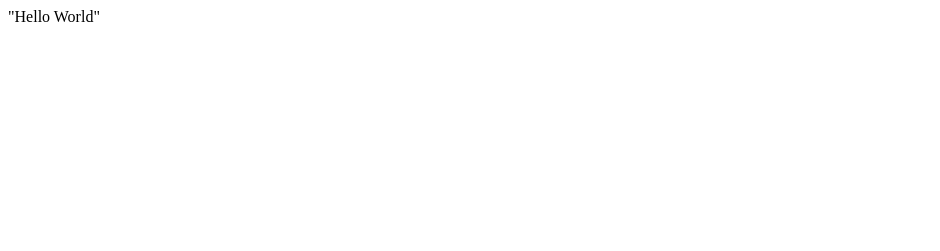
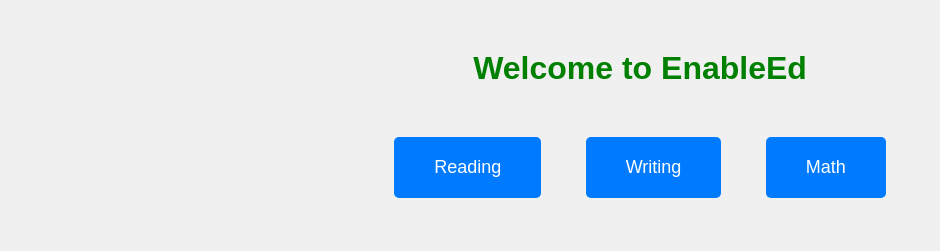
Before and after one commit to ujukim2026/ujukim2026.github.io, a plain HTML site: page index.html in a window 1280 px wide. Shown: the whole page, without its empty margins (0-940 px from the left). Drawn offline with Linux system fonts and the light colour scheme.

Commit message:
first page

```diff
--- a/index.html
+++ b/index.html
@@ -1 +1,60 @@
-"Hello World"
+<!DOCTYPE html>
+<html lang="en">
+<head>
+  <meta charset="UTF-8">
+  <meta name="viewport" content="width=device-width, initial-scale=1.0">
+  <title>EnableEd - Home</title>
+  <style>
+    body {
+      font-family: Arial, sans-serif;
+      margin: 0;
+      padding: 0;
+      background-color: #f0f0f0;
+    }
+    .container {
+      max-width: 800px;
+      margin: 50px auto;
+      text-align: center;
+    }
+    h1 {
+      color: green;
+    }
+    .options {
+      margin-top: 50px;
+    }
+    .option-button {
+      display: inline-block;
+      padding: 20px 40px;
+      margin: 0 20px;
+      font-size: 18px;
+      color: white;
+      background-color: #007bff;
+      border: none;
+      border-radius: 5px;
+      cursor: pointer;
+      transition: background-color 0.3s ease;
+    }
+    .option-button:hover {
+      background-color: #0056b3;
+    }
+  </style>
+</head>
+<body>
+
+<div class="container">
+  <h1>Welcome to <span style="color: green;">EnableEd</span></h1>
+  <div class="options">
+    <button class="option-button" onclick="redirectTo('reading')">Reading</button>
+    <button class="option-button" onclick="redirectTo('writing')">Writing</button>
+    <button class="option-button" onclick="redirectTo('math')">Math</button>
+  </div>
+</div>
+
+<script>
+  function redirectTo(option) {
+    window.location.href = option + ".html"; // Assuming each option has its own HTML file (reading.html, writing.html, math.html)
+  }
+</script>
+
+</body>
+</html>
```
